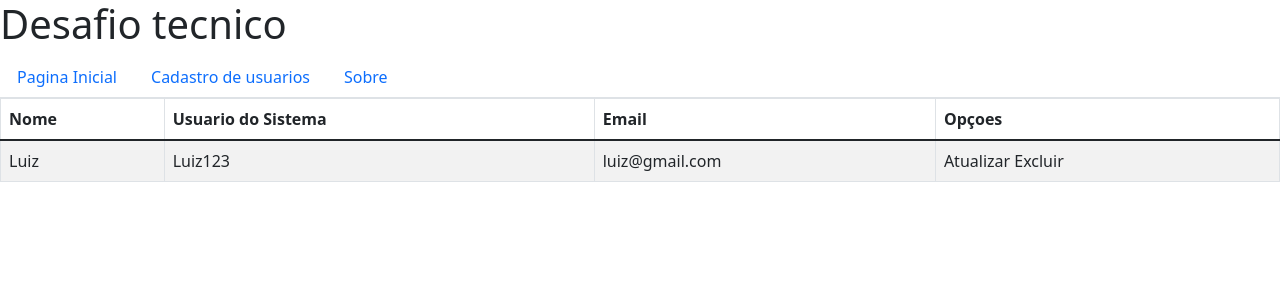
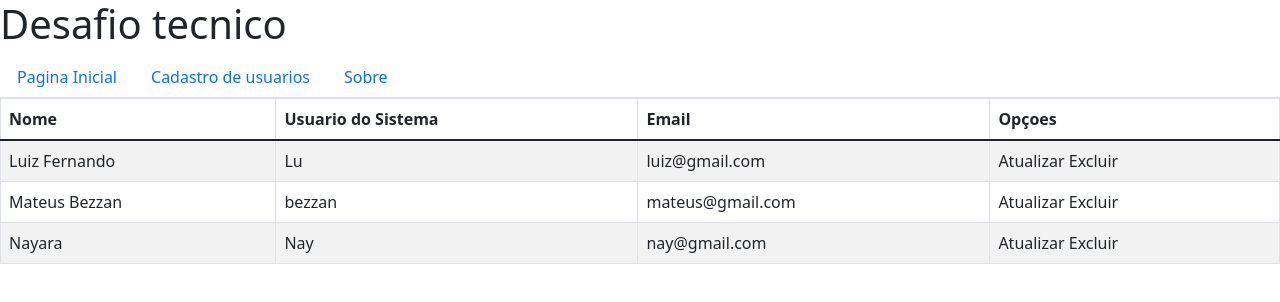
Before and after one commit to MateusBezzan123/tarefas, a React (Create React App) app in the folder tarefas/: page /users in a window 1280 px wide. Shown: the top 302 px of the page. Built offline with nearby package versions, Linux system fonts and the light colour scheme.

Commit message:
Get Fake users

```diff
--- a/tarefas/src/components/Users.js
+++ b/tarefas/src/components/Users.js
@@ -5,7 +5,11 @@ class Users extends React.Component {
         super(props);
 
         this.state = {
-            users: [],
+            users: [
+                {'id': 1, 'nome':'Luiz Fernando','username':'Lu', 'email':'luiz@gmail.com'},
+                {'id': 2, 'nome':'Mateus Bezzan', 'username':'bezzan','email':'mateus@gmail.com'},
+                {'id': 3, 'nome':'Nayara', 'username':'Nay','email':'nay@gmail.com'},
+            ],
         }
     }
     render() {
@@ -20,12 +24,17 @@ class Users extends React.Component {
                     </tr>
                 </thead>
                 <tbody>
-                    <tr>
-                        <td>Luiz</td>
-                        <td>Luiz123</td>
-                        <td>luiz@gmail.com</td>
-                        <td>Atualizar Excluir</td>
-                    </tr>
+
+                    {
+                        this.state.users.map((user) =>
+                        <tr>
+                            <td>{user.nome}</td>
+                            <td>{user.username}</td>
+                            <td>{user.email}</td>
+                            <td>Atualizar Excluir</td>
+                        </tr>
+                        )
+                    }
                 </tbody>
             </Table>
         )
```
